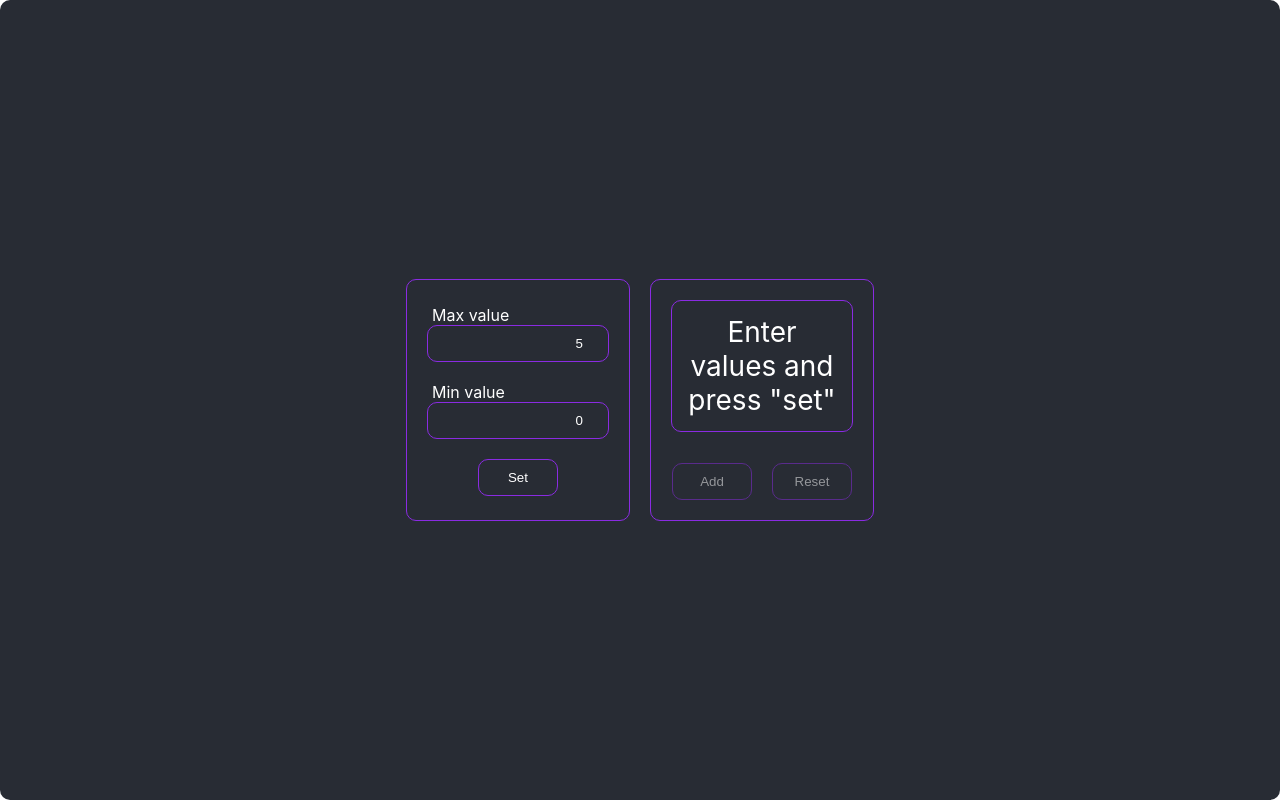
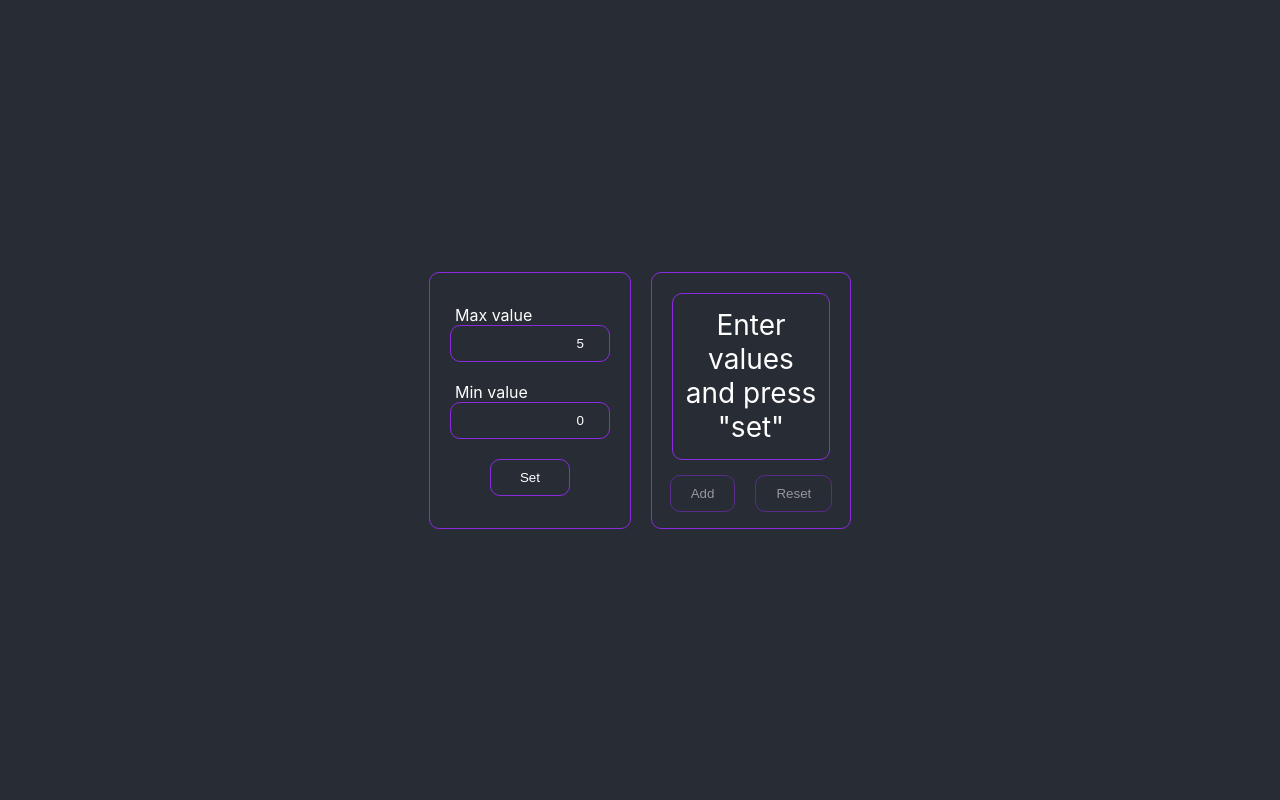
Before and after one commit to proffery/counter, a React (Create React App) app: page / in a window 1280 px wide. Built offline with nearby package versions, Linux system fonts and the light colour scheme.

Commit message:
wrapper to react component

```diff
--- a/src/App.css
+++ /dev/null
@@ -1,9 +0,0 @@
-.App {
-  display: flex;
-  text-align: center;
-  align-items: center;
-  justify-content: center;
-  height: 100vh;
-  background-color: #282c34;
-  color: white;
-}
--- a/src/AppWithReduxCounter.tsx
+++ b/src/AppWithReduxCounter.tsx
@@ -1,12 +1,11 @@
-import { useCallback, useEffect } from 'react';
+import { memo, useCallback, useEffect } from 'react';
 import { Settings, MinMaxValuesObjectType } from './components/Settings';
-import { Wrapper } from './components/Wrapper.styled';
 import { Display } from './components/Display';
-import './App.css';
 import { useSelector } from 'react-redux';
 import { useDispatch } from 'react-redux';
 import { ResetScreenValueAC, increaseScreenValueAC, setInputGlobalErrorAC, setIsAddButtonDisabledAC, setIsResetButtonDisabledAC, setIsSetButtonDisabledAC, setMinMaxValuesAC } from './state/counterReducer';
 import { AppRootStateType } from './state/store';
+import { Wrapper } from './components/Wrapper';
 
 
 export type GlobalCounterState = {
@@ -21,7 +20,7 @@ export type GlobalCounterState = {
 }
 
 
-export function AppWithReduxCounter() {
+export const AppWithReduxCounter = memo(() => {
     console.log("APP RENDERED");
     const counterState = useSelector<AppRootStateType, GlobalCounterState>(store => store.counter)
     const dispatch = useDispatch()
@@ -45,7 +44,7 @@ export function AppWithReduxCounter() {
         else {
             setIsResetButtonDisabled(false);
         }
-    },[counterState.minValue, counterState.screenValue])
+    }, [counterState.minValue, counterState.screenValue])
 
     useEffect(() => {
         increaseValueControlLogic();
@@ -58,31 +57,31 @@ export function AppWithReduxCounter() {
     const setMinMaxValues = useCallback((valuesObject: MinMaxValuesObjectType) => {
         dispatch(setMinMaxValuesAC(valuesObject))
         //saveToLocalStorage(valuesObject)
-    },[])
+    }, [])
 
     const increaseScreenValue = useCallback(() => {
         dispatch(increaseScreenValueAC())
-    },[])
+    }, [])
 
     const resetScreenValue = useCallback(() => {
         dispatch(ResetScreenValueAC())
-    },[])
+    }, [])
 
     const setGlobalError = useCallback((isError: boolean) => {
         dispatch(setInputGlobalErrorAC(isError))
-    },[])
+    }, [])
 
     const setIsSetButtonDisabled = useCallback((isDisabled: boolean) => {
         dispatch(setIsSetButtonDisabledAC(isDisabled))
-    },[])
+    }, [])
 
     const setIsAddButtonDisabled = useCallback((isDisabled: boolean) => {
         dispatch(setIsAddButtonDisabledAC(isDisabled))
-    },[])
+    }, [])
 
     const setIsResetButtonDisabled = useCallback((isDisabled: boolean) => {
         dispatch(setIsResetButtonDisabledAC(isDisabled))
-    },[])
+    }, [])
 
     // const saveToLocalStorage = (values: MinMaxValuesObjectType) => {
     //     localStorage.setItem('localCounterState', JSON.stringify(values))
@@ -111,7 +110,7 @@ export function AppWithReduxCounter() {
 
 
     return (
-        <Wrapper direction="row" variant="common" gap="20px" className='App'>
+        <Wrapper direction="row" variant="common" gap="20px">
             <Settings
                 maxValue={counterState.maxValue}
                 minValue={counterState.minValue}
@@ -133,4 +132,4 @@ export function AppWithReduxCounter() {
             />
         </Wrapper>
     )
-}
+})
--- /dev/null
+++ b/src/Global.styled.ts
@@ -0,0 +1,27 @@
+import { createGlobalStyle } from "styled-components";
+
+
+export const GlobalStyle = createGlobalStyle`
+    *,
+    *::before,
+    *::after {
+        margin: 0;
+        padding: 0;
+        box-sizing: border-box;
+    }
+
+
+    html {
+        scroll-behavior: smooth;
+    }
+
+    body {
+        display: flex;
+        text-align: center;
+        align-items: center;
+        justify-content: center;
+        height: 100vh;
+        background-color: #282c34;
+        color: white;
+    }
+`
--- a/src/components/Display.tsx
+++ b/src/components/Display.tsx
@@ -1,11 +1,11 @@
-import { Wrapper } from "./Wrapper.styled"
+import { Wrapper } from "./Wrapper"
 import { Button } from "./Button"
 import { Screen } from "./Screen"
 import { memo, useCallback, useEffect, useState } from "react"
 
 type DisplayPropsType = {
-    maxValue:string
-    screenValue:string
+    maxValue: string
+    screenValue: string
     inputError: boolean
     setButtonDisabled: boolean
     addButtonDisabled: boolean
@@ -46,15 +46,15 @@ export const Display = memo((props: DisplayPropsType) => {
 
     useEffect(() => {
         displayControlLogic()
-    }, [props.screenValue, props.setButtonDisabled, props.resetButtonDisabled])
+    }, [props.screenValue, props.setButtonDisabled, props.resetButtonDisabled, props.inputError])
 
     const incHandler = useCallback(() => {
         props.increaseScreenValue()
-    },[props.increaseScreenValue])
+    }, [props.increaseScreenValue])
 
     const resetHandler = useCallback(() => {
         props.resetScreenValue()
-    },[props.resetScreenValue])
+    }, [props.resetScreenValue])
 
     return (
         <Wrapper
@@ -62,7 +62,9 @@ export const Display = memo((props: DisplayPropsType) => {
             variant='bordered'
             justify="space-between"
             padding="20px"
-            minheight="200px" gap="20px"
+            minheight="200px"
+            minwidth="200px"
+            gap="20px"
         >
             <Screen displayValue={displayValue}
                 isInputError={props.inputError}
--- a/src/components/Screen.tsx
+++ b/src/components/Screen.tsx
@@ -29,7 +29,7 @@ const StyledScreen = styled.div<StyledScreenType>`
     min-height: 110px;
     font-size: 28px;
     padding: 10px;
-    max-width: 160px;
+    width: 100%;
     border: 1px solid blueviolet;
     border-radius: 10px;
     color: white;
--- a/src/components/Settings.tsx
+++ b/src/components/Settings.tsx
@@ -1,8 +1,8 @@
 import styled from "styled-components"
 import { Button } from "./Button"
 import { Input } from "./Input"
-import { Wrapper } from "./Wrapper.styled"
 import { memo, useCallback, useEffect, useState } from "react"
+import { Wrapper } from "./Wrapper"
 
 type SettingsPropsType = {
     maxValue: string
@@ -82,11 +82,11 @@ export const Settings = memo((props: SettingsPropsType) => {
 
     return (
         <Wrapper
-            direction="column"
-            variant="bordered"
-            minheight="200px"
-            padding="20px"
-            gap="20px"
+            direction={"column"}
+            variant={"bordered"}
+            minheight={"200px"}
+            padding={"20px"}
+            gap={"20px"}
         >
             <Form>
                 <Input
--- a/src/components/Wrapper.styled.ts
+++ /dev/null
@@ -1,27 +0,0 @@
-import styled, { css } from "styled-components";
-
-type WrapperPropsType = {
-  variant: "common" | "bordered"
-  direction: "column" | "row"
-  gap?: string
-  padding?: string
-  minheight?: string
-  justify?: string
-}
-
-export const Wrapper = styled.div<WrapperPropsType>`
-  display: flex;
-  justify-content: ${props => props.justify || "center"};
-  min-height: ${props => props.minheight || "0%"};
-  flex-direction: ${props => props.direction};
-  padding: ${props => props.padding || "0px"};
-  border-radius: 10px;
-  gap: ${props => props.gap || "0px"};
-  ${props => props.variant === "common" && css`
-    border: none;
-  `}
-
-  ${props => props.variant === "bordered" && css`
-    border: 1px solid blueviolet;
-  `}
-`
--- /dev/null
+++ b/src/components/Wrapper.tsx
@@ -0,0 +1,53 @@
+import { ReactNode, memo } from "react";
+import styled, { css } from "styled-components";
+
+type WrapperPropsType = {
+  variant: "common" | "bordered"
+  direction: "column" | "row"
+  gap?: string
+  padding?: string
+  minheight?: string
+  minwidth?: string
+  justify?: string
+  children: ReactNode
+}
+export const Wrapper = memo((props: WrapperPropsType) => {
+  return (
+    <StyledWrapper
+      variant={props.variant}
+      direction={props.direction}
+      gap={props.gap}
+      padding={props.padding}
+      minheight={props.minheight}
+      width={props.minwidth}
+      justify={props.justify}
+    >{props.children}</StyledWrapper>
+  )
+})
+
+type StyledWrapperPropsType = {
+  variant: "common" | "bordered"
+  direction: "column" | "row"
+  gap?: string
+  padding?: string
+  minheight?: string
+  width?: string
+  justify?: string
+}
+const StyledWrapper = styled.div<StyledWrapperPropsType>`
+  display: flex;
+  justify-content: ${props => props.justify || "center"};
+  min-height: ${props => props.minheight || "0%"};
+  width: ${props => props.width || "100%"};;
+  flex-direction: ${props => props.direction};
+  padding: ${props => props.padding || "0px"};
+  border-radius: 10px;
+  gap: ${props => props.gap || "0px"};
+  ${props => props.variant === "common" && css`
+    border: none;
+  `}
+
+  ${props => props.variant === "bordered" && css`
+    border: 1px solid blueviolet;
+  `}
+`
--- a/src/index.tsx
+++ b/src/index.tsx
@@ -5,6 +5,7 @@ import reportWebVitals from './reportWebVitals';
 import { AppWithReduxCounter } from './AppWithReduxCounter';
 import { Provider } from 'react-redux';
 import { store } from './state/store';
+import { GlobalStyle } from './Global.styled';
 
 const root = ReactDOM.createRoot(
   document.getElementById('root') as HTMLElement
@@ -12,6 +13,7 @@ const root = ReactDOM.createRoot(
 root.render(
   <Provider store={store}>
     <AppWithReduxCounter />
+    <GlobalStyle />
   </Provider>
 );
 
```
